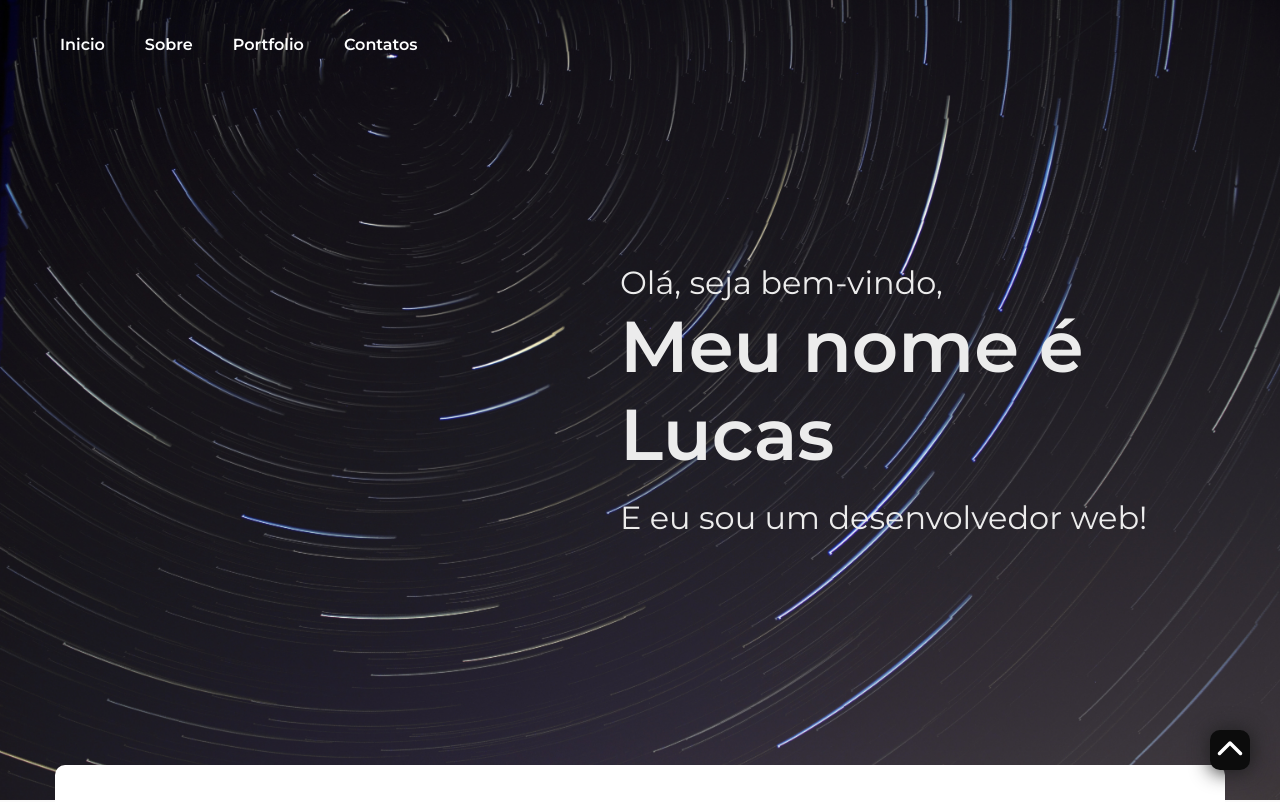
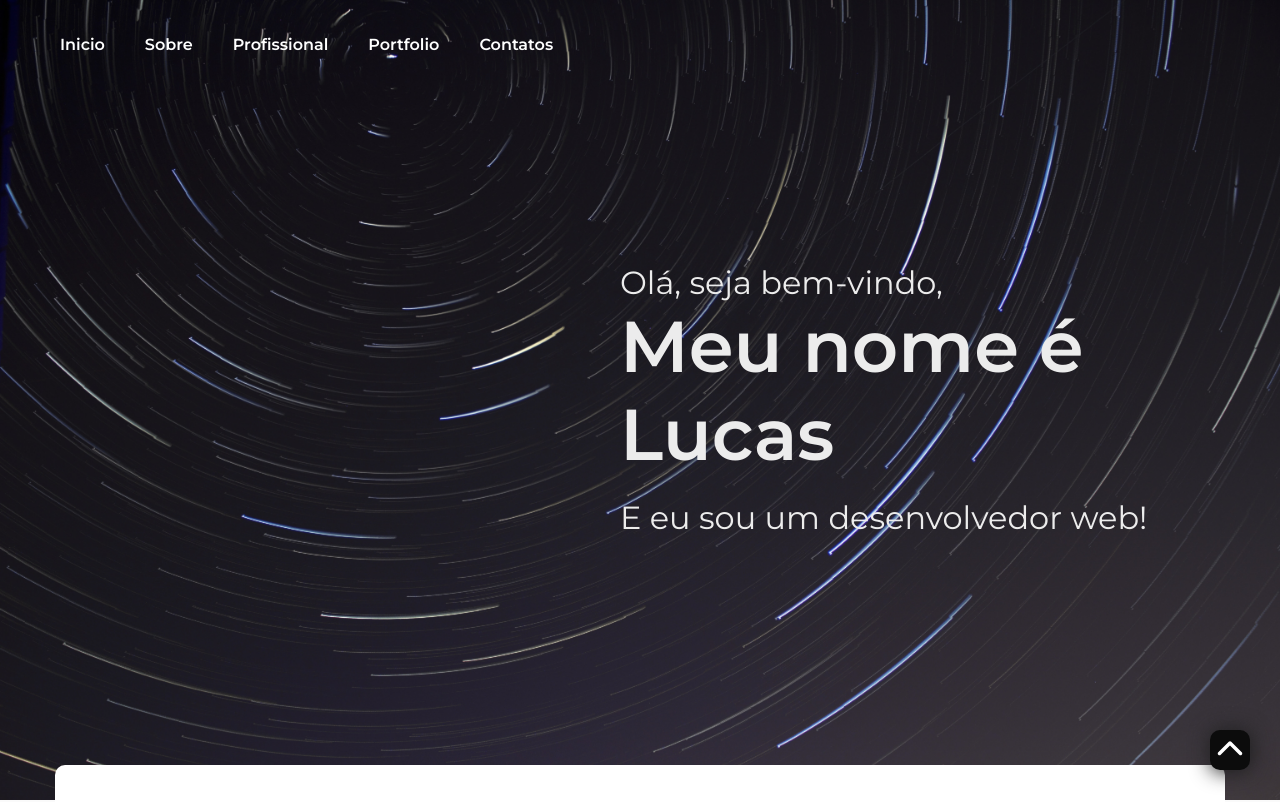
Before and after one commit to lucasbrito3001/portfolio-spa, a Vue app: page / in a window 1280 px wide. Shown: the top 802 px of the page. Built offline with nearby package versions, Linux system fonts and the light colour scheme.

Commit message:
link in navbar to profissional infos

```diff
--- a/src/components/Navbar.vue
+++ b/src/components/Navbar.vue
@@ -30,6 +30,7 @@ export default {
         navItems: [
             { href: '#', text: 'Inicio' },
             { href: '#about', text: 'Sobre' },
+            { href: '#skills', text: 'Profissional' },
             { href: '#portfolio', text: 'Portfolio' },
             { href: '#contact', text: 'Contatos' },
         ],
```
